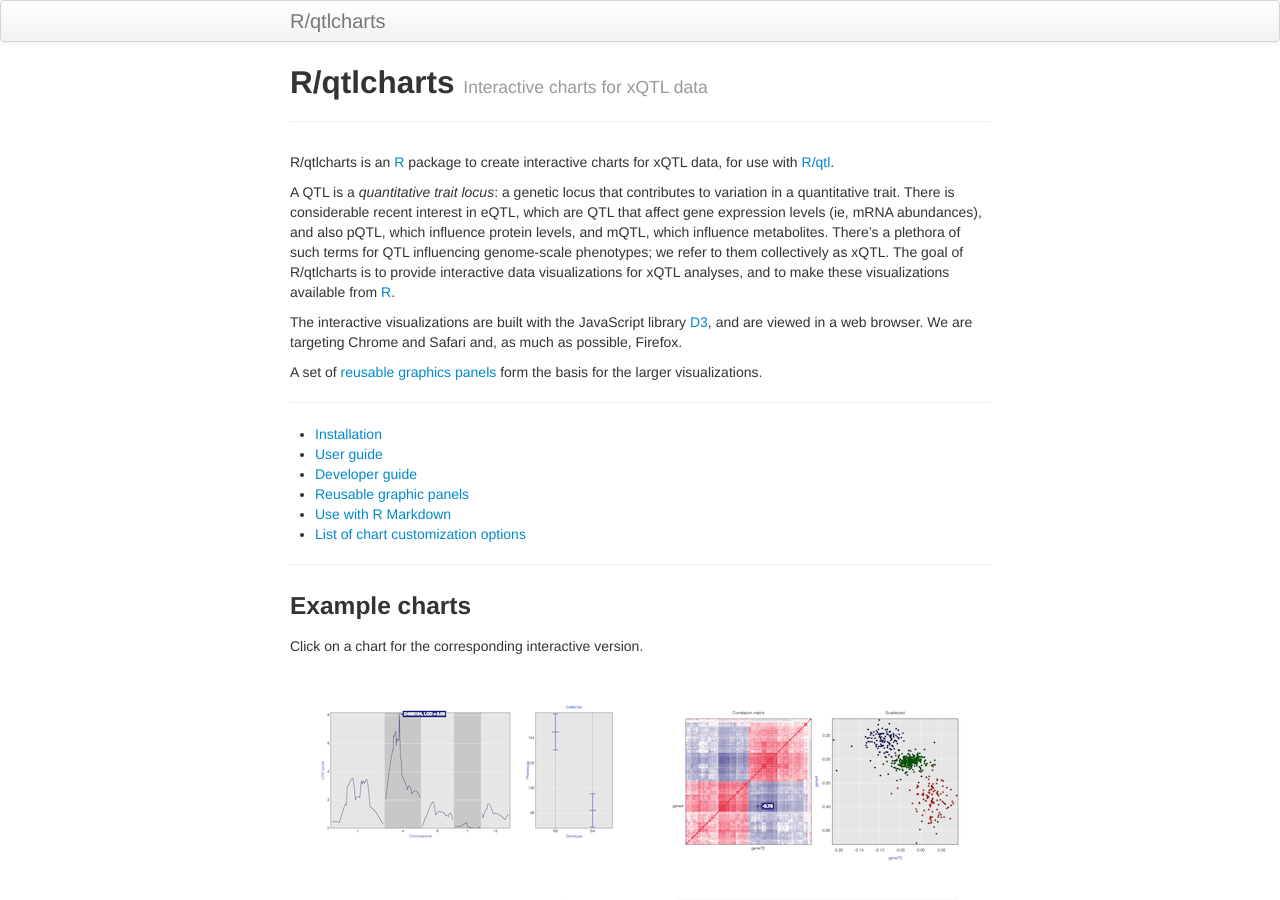
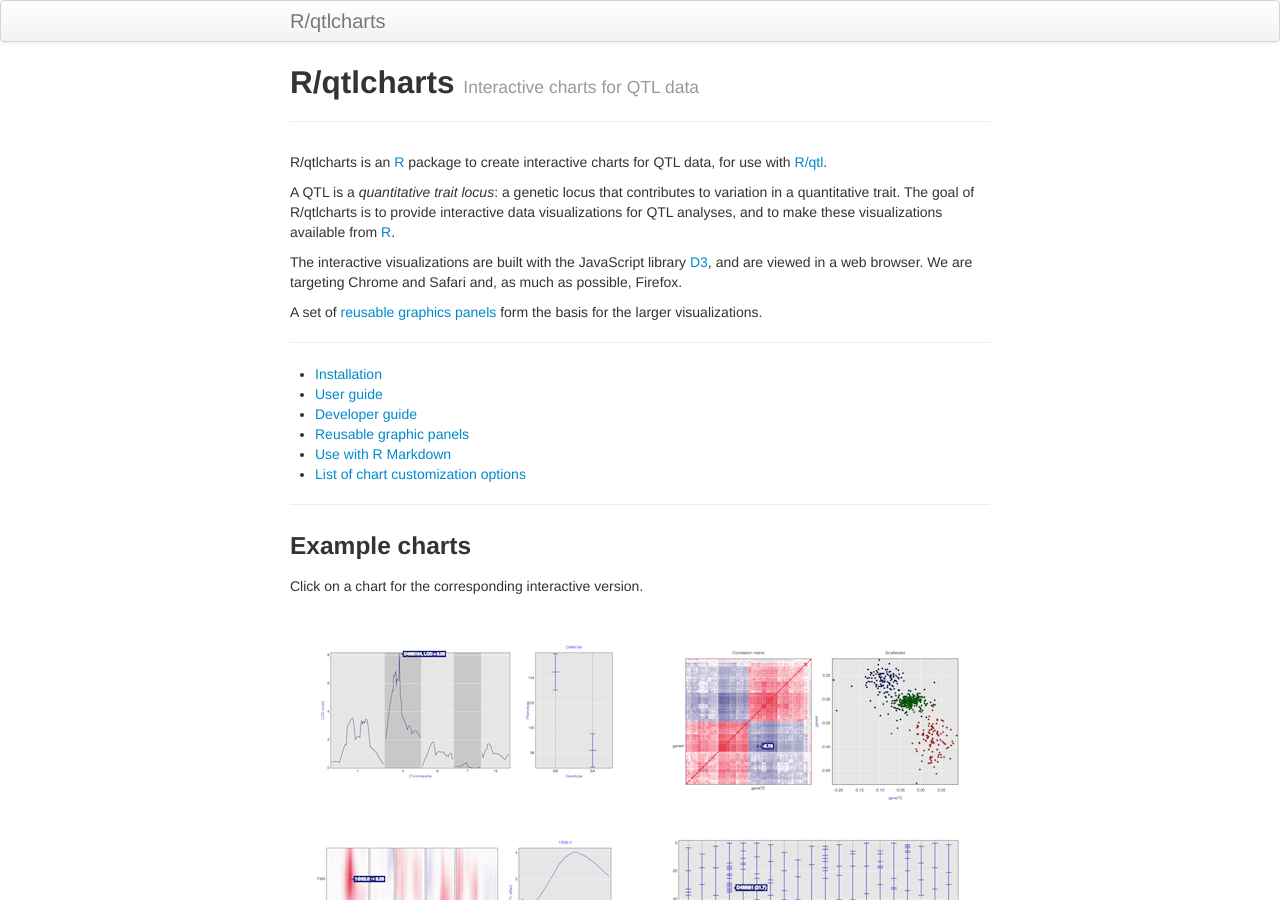
Before and after one commit to kbroman/qtlcharts, a Jekyll site: the page built from index.md, in a window 1280 px wide and 900 px high. Built offline with Jekyll 4.4.1, drawn with Linux system fonts in a browser that asks for light colours.

Commit message:
xQTL -> QTL

```diff
--- a/index.md
+++ b/index.md
@@ -1,21 +1,16 @@
 ---
 layout: page
 title: R/qtlcharts
-tagline: Interactive charts for xQTL data
+tagline: Interactive charts for QTL data
 ---
 
 R/qtlcharts is an [R](http://www.r-project.org) package to create
-interactive charts for xQTL data, for use
+interactive charts for QTL data, for use
 with [R/qtl](http://www.rqtl.org).
 
 A QTL is a _quantitative trait locus_: a genetic locus that
-contributes to variation in a quantitative trait. There is
-considerable recent interest in eQTL, which are QTL that affect gene
-expression levels (ie, mRNA abundances), and also pQTL, which
-influence protein levels, and mQTL, which influence
-metabolites. There's a plethora of such terms for QTL influencing
-genome-scale phenotypes; we refer to them collectively as xQTL. The
-goal of R/qtlcharts is to provide interactive data visualizations for xQTL
+contributes to variation in a quantitative trait. The
+goal of R/qtlcharts is to provide interactive data visualizations for QTL
 analyses, and to make these visualizations available from [R](http://www.r-project.org).
 
 The interactive visualizations are built with the JavaScript library
```
Also changed, not shown: ReadMe.md.
